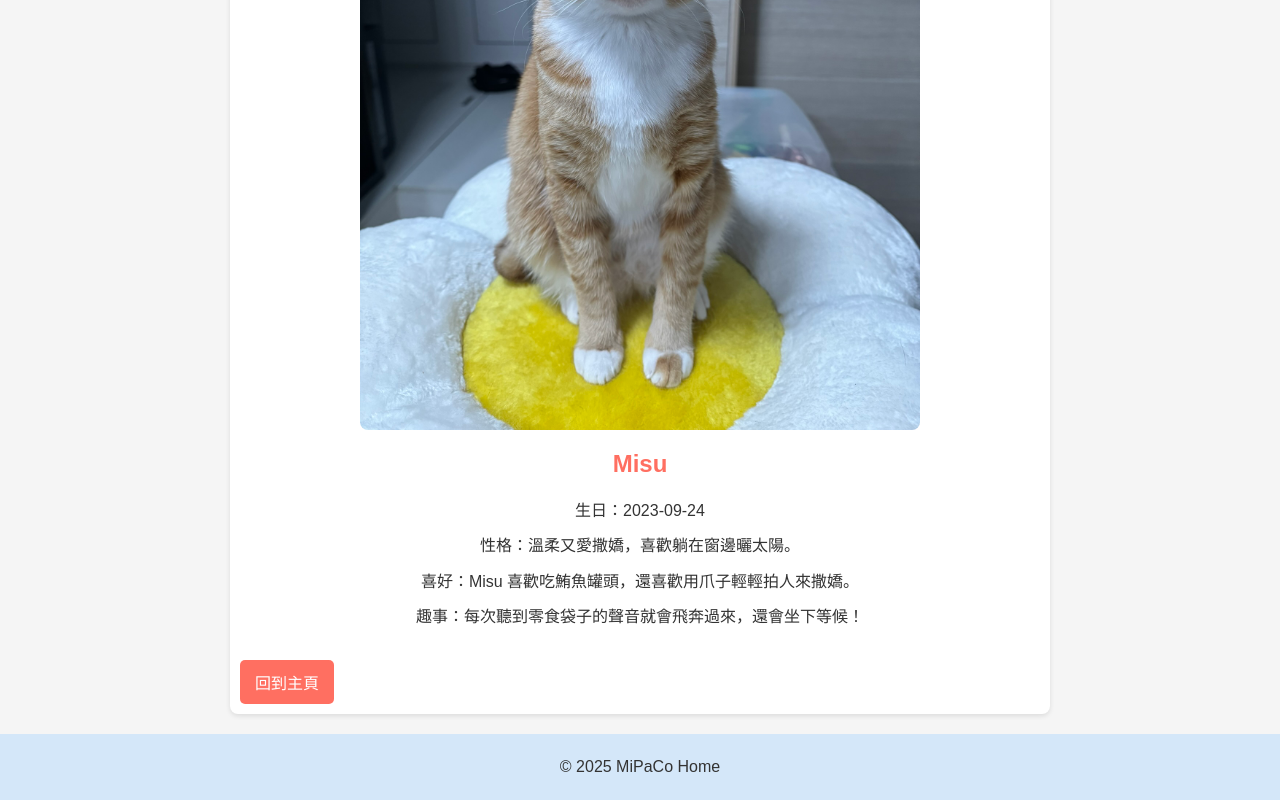
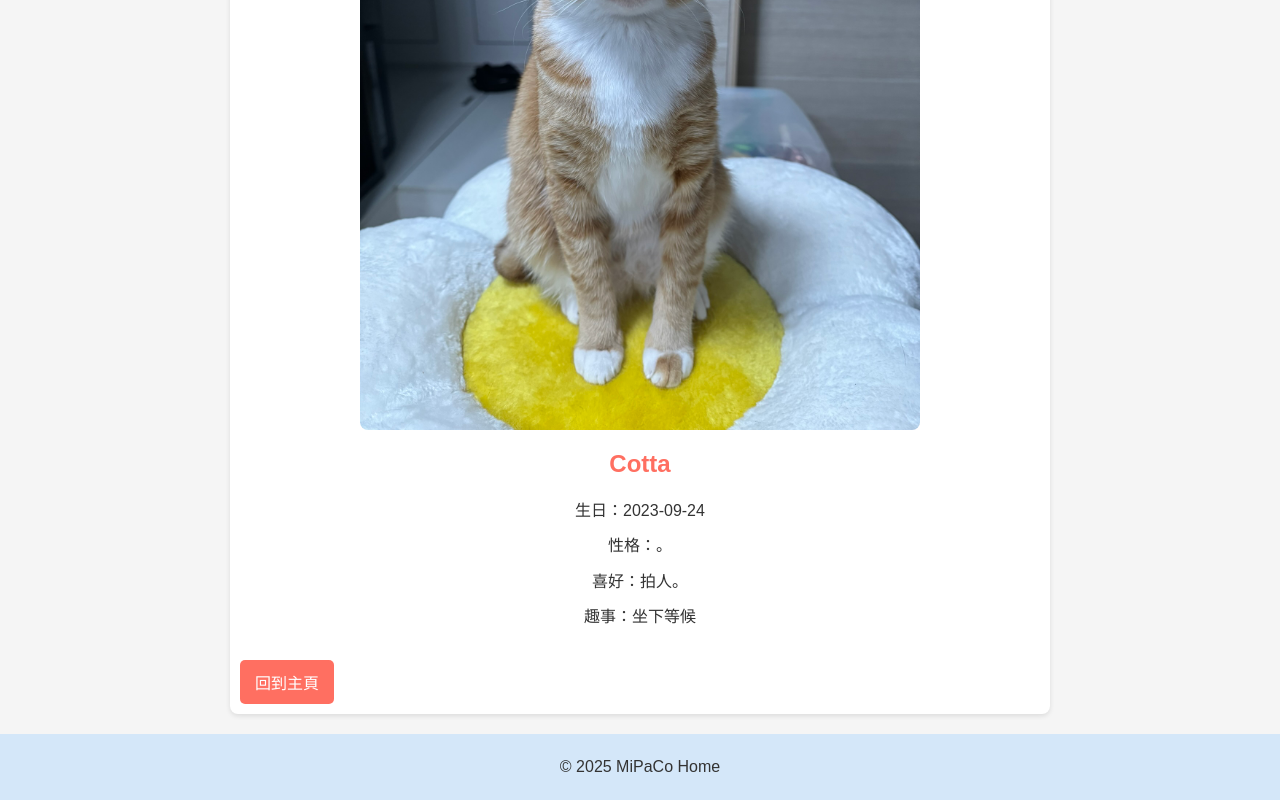
Before and after one commit to NSxd9527/MiPaCo-Home, a plain HTML site: page cotta.html in a window 1280 px wide. Shown: the part 433-1233 px from the top of the page. Drawn offline with Linux system fonts and the light colour scheme.

Commit message:
Update cotta.html

```diff
--- a/cotta.html
+++ b/cotta.html
@@ -74,11 +74,11 @@
     </header>
     <div class="container">
         <img src="IMG_9204.jpeg" alt="Cotta">
-        <h2>Misu</h2>
+        <h2>Cotta</h2>
         <p>生日：2023-09-24</p>
-        <p>性格：溫柔又愛撒嬌，喜歡躺在窗邊曬太陽。</p>
-        <p>喜好：Misu 喜歡吃鮪魚罐頭，還喜歡用爪子輕輕拍人來撒嬌。</p>
-        <p>趣事：每次聽到零食袋子的聲音就會飛奔過來，還會坐下等候！</p>
+        <p>性格：。</p>
+        <p>喜好：拍人。</p>
+        <p>趣事：坐下等候</p>
         <a href="index.html">回到主頁</a>
     </div>
     <footer>
```
